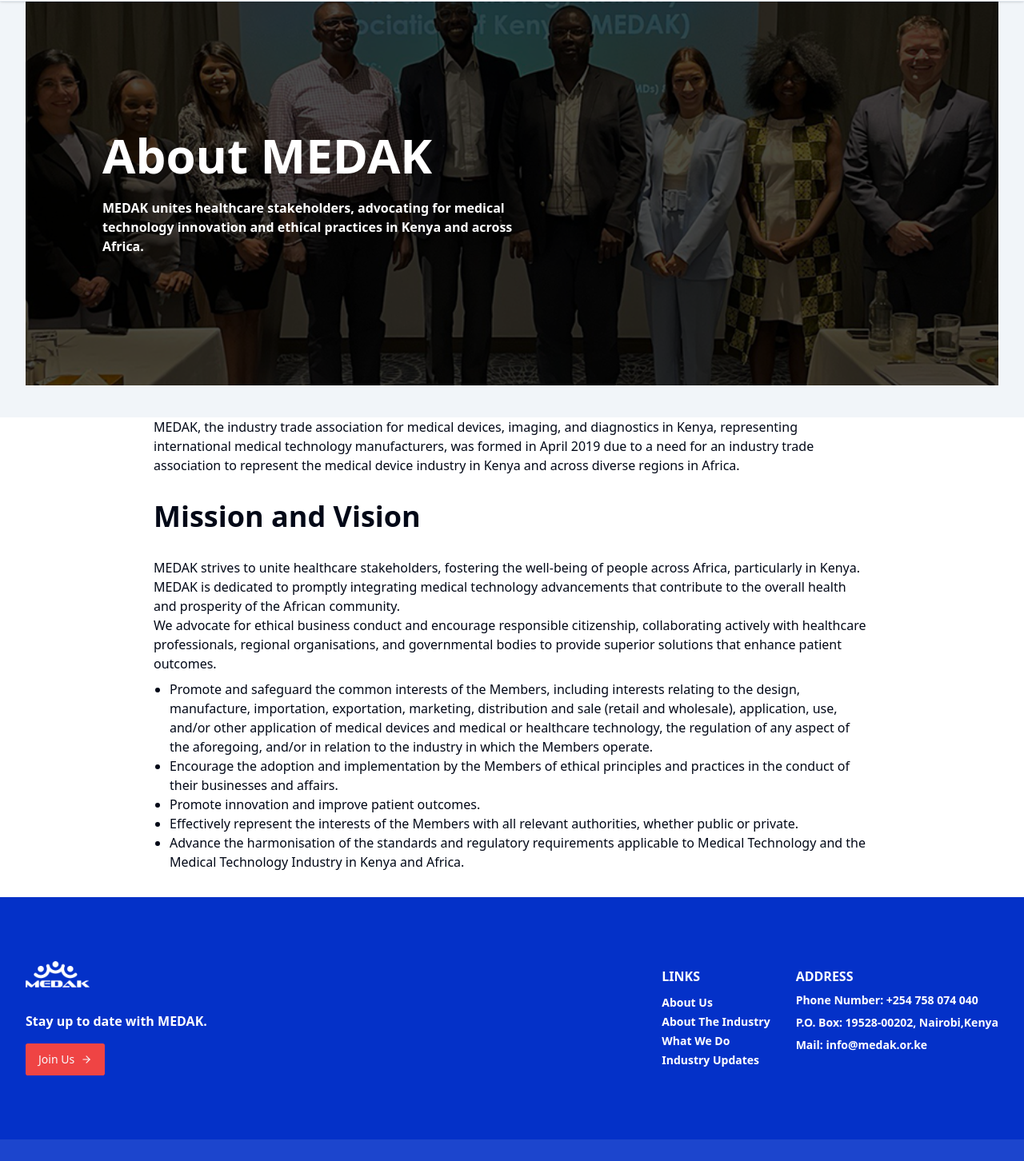
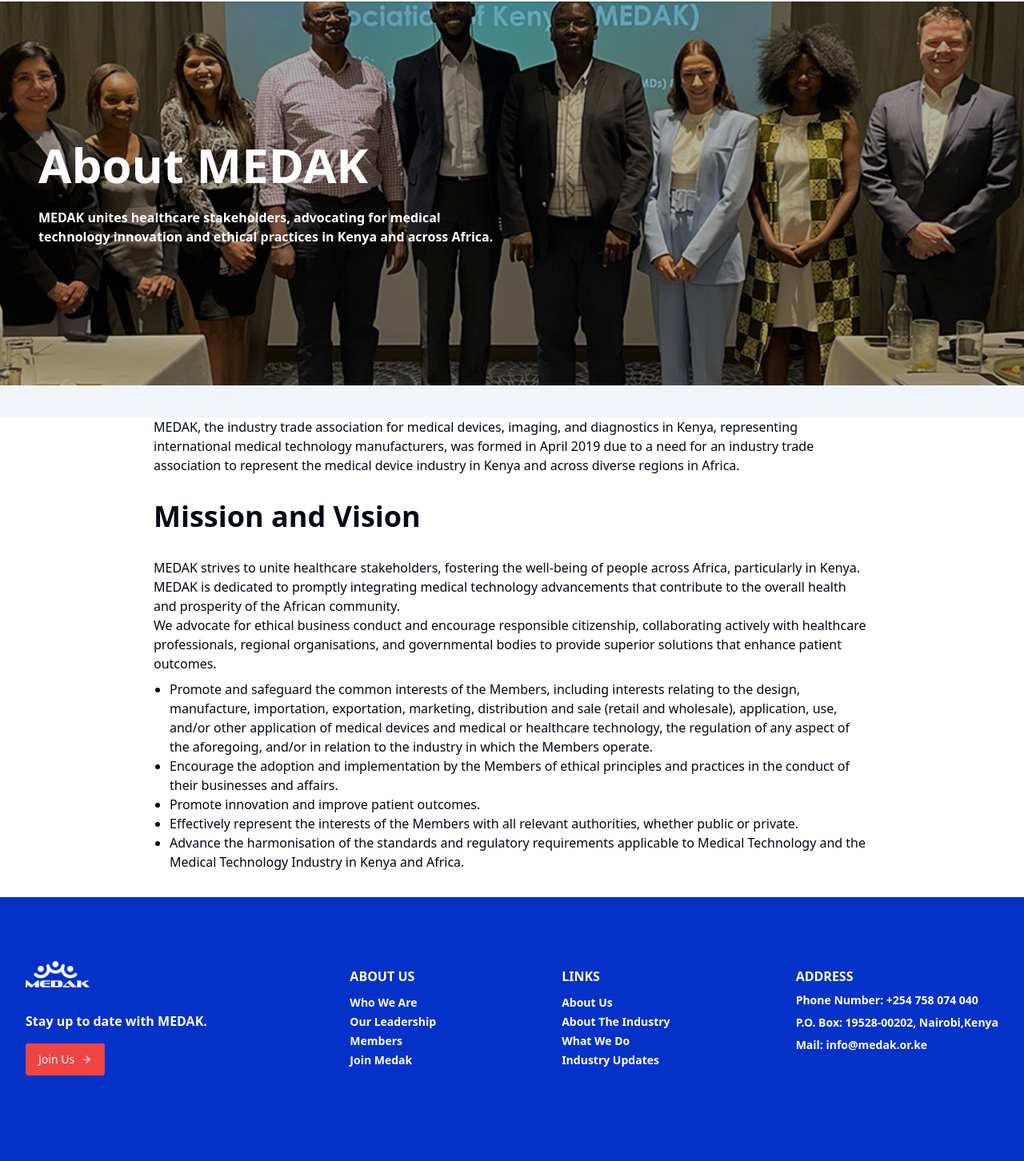
Before and after one commit to Jaarabytes/medak, a Next.js app: page /about in a window 1280 px wide. Shown: the part 71-1523 px from the top of the page at 80% size. Built offline with nearby package versions, Linux system fonts and the light colour scheme.

Commit message:
modified a few things

```diff
--- a/src/app/events/page.tsx
+++ b/src/app/events/page.tsx
@@ -11,7 +11,7 @@
     <>
       <MiniHero
         title={"Our Events"}
-        subTitle={"Get invited to the latest events from"}
+        subTitle={"Get invited to the latest events from us"}
         bgImageURL="/images/imageone.jpg"
       />
       <Container className="mb-10 mt-2">
--- a/src/app/page.tsx
+++ b/src/app/page.tsx
@@ -3,17 +3,24 @@
 import CtaTwo from "@/components/sections/cta-two";
 import Events from "@/components/sections/events";
 import Hero from "@/components/sections/hero";
+import HeroTwo from "@/components/sections/hero-two";
 import MembersAndPartners from "@/components/sections/members-and-partners";
 import Resources from "@/components/sections/resources";
 
 export default function Home() {
   return (
     <div className="space-y-2">
-      <Hero
+      <HeroTwo
+        title={"Medak"}
+        subTitle={"Empowering Kenya's Medtech Industry Collaboratively."}
+        bgImageURL="/images/horizontal-images/medical-technology-stethoscope.png"
+      />
+
+      {/* <Hero
         link="/about"
         text="Empowering Kenya's Medtech Industry Collaboratively."
         imageURL="/images/horizontal-images/medical-technology-stethoscope.png"
-      />
+      /> */}
 
       <About />
 
--- a/src/components/layout/footer/footer.tsx
+++ b/src/components/layout/footer/footer.tsx
@@ -74,7 +74,35 @@
               </Link>
             </div>
           </div>
-          <div className="space-y-8 md:space-y-0 md:flex md:space-x-8 items-start">
+          <div className="space-y-8 md:space-y-0 md:flex md:space-x-8 items-start md:justify-between w-8/12 ">
+            <div className="">
+              <h4 className="font-semibold mb-2 uppercase space-y-2">
+                About us
+              </h4>
+              {[
+                {
+                  title: "Who we are",
+                  link: "/about",
+                },
+                {
+                  title: "Our leadership",
+                  link: "/about/out-leadership",
+                },
+                {
+                  title: "members",
+                  link: "/about/members",
+                },
+                {
+                  title: "join medak",
+                  link: "/about/join-medak",
+                },
+              ].map((item, index) => (
+                <FooterLink key={index} href={item.link}>
+                  {item.title}
+                </FooterLink>
+              ))}
+            </div>
+
             <div className="">
               <h4 className="font-semibold mb-2 uppercase space-y-2">Links</h4>
               {[
@@ -116,10 +144,10 @@
       </div>
 
       {/* bottom section with social links */}
-      <div className="bg-primary/90 py-4 text-white">
-        <Container className="flex flex-col md:flex-row justify-between md:items-center">
+      <div className="bg-primary py-4 text-white">
+        <Container className="flex flex-col md:flex-row space-y-4 md:space-y-0 justify-between md:items-center">
           {/* links and copyright */}
-          <div>
+          <div className="order-2 md:order-1 pl-4 md:pl-0 mt-6 md:mt-0">
             <h6 className="text-sm font-semibold">
               Copyright {new Date().getFullYear()}{" "}
               {siteData.title.toUpperCase()}
@@ -127,7 +155,7 @@
           </div>
 
           {/* social links */}
-          <div className="flex space-x-1">
+          <div className="order-1 md:order-2 flex space-x-1 ">
             {socialLinks.map((socialLink, index) => (
               <Link href={socialLink.link} key={index}>
                 <Button className="hover:text-primary" variant={"ghost"}>
--- a/src/components/sections/cta-one.tsx
+++ b/src/components/sections/cta-one.tsx
@@ -54,7 +54,7 @@
               />
             </div>
             <div className="md:hidden">
-              <AspectRatio className="" ratio={9 / 9}>
+              <AspectRatio className="" ratio={16 / 9}>
                 <Image
                   src={imageURL}
                   fill
--- /dev/null
+++ b/src/components/sections/hero-two.tsx
@@ -0,0 +1,51 @@
+import { cn } from "@/lib/utils";
+import Container from "../container";
+import { bg } from "date-fns/locale";
+import { Button } from "../ui/button";
+import Link from "next/link";
+
+export default function HeroTwo({
+  title,
+  subTitle,
+  bgImageURL,
+  bgColor,
+}: {
+  title: string;
+  subTitle: string;
+  bgImageURL?: string;
+  bgColor?: string;
+}) {
+  return (
+    <div className="bg-muted pb-10">
+      <div className="">
+        <section
+          className="relative min-h-[80vh]  bg-cover bg-center bg-fixed flex items-center"
+          style={{
+            backgroundImage: bgImageURL ? `url('${bgImageURL}')` : "none",
+          }}
+        >
+          <div className="absolute top-0 left-0 w-full h-full bg-black bg-opacity-40"></div>
+
+          <div className="container mx-auto relative z-10 text-white  w-full  py-10">
+            <>
+              <div className=" px-4">
+                <h1 className="text-4xl  md:text-6xl font-bold mb-4 text-center">
+                  {title}
+                </h1>
+                <p className="max-w-4xl  mx-auto text-4xl  md:text-6xl text-center font-bold">
+                  {subTitle}
+                </p>
+                <br />
+                <p className="text-center">
+                  <Link href="/about">
+                    <Button>Get To know Us</Button>
+                  </Link>
+                </p>
+              </div>
+            </>
+          </div>
+        </section>
+      </div>
+    </div>
+  );
+}
--- a/src/components/sections/mini-hero.tsx
+++ b/src/components/sections/mini-hero.tsx
@@ -15,27 +15,27 @@
 }) {
   return (
     <div className="bg-muted pb-10">
-      <Container className="">
+      <div className="">
         <section
           className="relative min-h-[30em]  bg-cover bg-center bg-fixed flex items-center"
           style={{
             backgroundImage: bgImageURL ? `url('${bgImageURL}')` : "none",
           }}
         >
-          <div className="absolute top-0 left-0 w-full h-full bg-black bg-opacity-70"></div>
+          <div className="absolute top-0 left-0 w-full h-full bg-black bg-opacity-30"></div>
 
-          <div className="relative z-10 text-white  w-full px-2 md:px-20 py-10">
+          <div className="container mx-auto relative z-10 text-white  w-full  py-10">
             <>
-              <div className=" max-w-xl px-4">
+              <div className="  px-4">
                 <h1 className="text-4xl  md:text-6xl font-bold mb-6">
                   {title}
                 </h1>
-                <p className="text-base font-semibold">{subTitle}</p>
+                <p className="max-w-xl text-base font-semibold">{subTitle}</p>
               </div>
             </>
           </div>
         </section>
-      </Container>
+      </div>
     </div>
   );
 }
--- a/src/components/single-resource-card.tsx
+++ b/src/components/single-resource-card.tsx
@@ -3,6 +3,7 @@
 import Image from "next/image";
 import { AspectRatio } from "@radix-ui/react-aspect-ratio";
 import Link from "next/link";
+import ImageContaier from "./ui/image-container";
 
 const SingleResourceCard = ({
   imageURL,
@@ -21,10 +22,16 @@
     <Link href={link} target={link.includes("http") ? "_blank" : "_self"}>
       <Card className="border-none bg-muted">
         <div className="flex space-x-2">
-          <div className="w-2/12 relative">
-            <AspectRatio ratio={7 / 10} className="relative">
+          <div className="w-3/12 relative">
+            <ImageContaier
+              alt="image"
+              ratio={1 / 1}
+              object="cover"
+              imageURL={imageURL}
+            />
+            {/* <AspectRatio ratio={7 / 10} className="relative">
               <Image src={imageURL} alt="image" fill className="object-cover" />
-            </AspectRatio>
+            </AspectRatio> */}
           </div>
           <div className="flex-1 space-y-3 py-2 pr-2">
             <CardDescription className="font-semibold capitalize">
```
